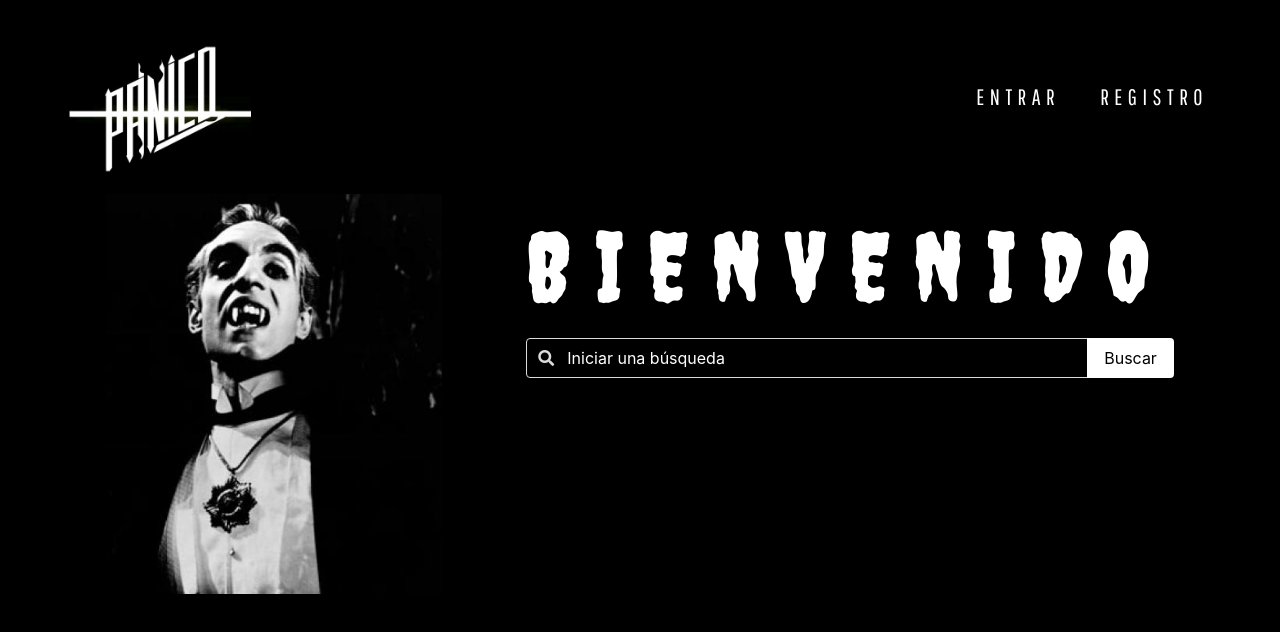
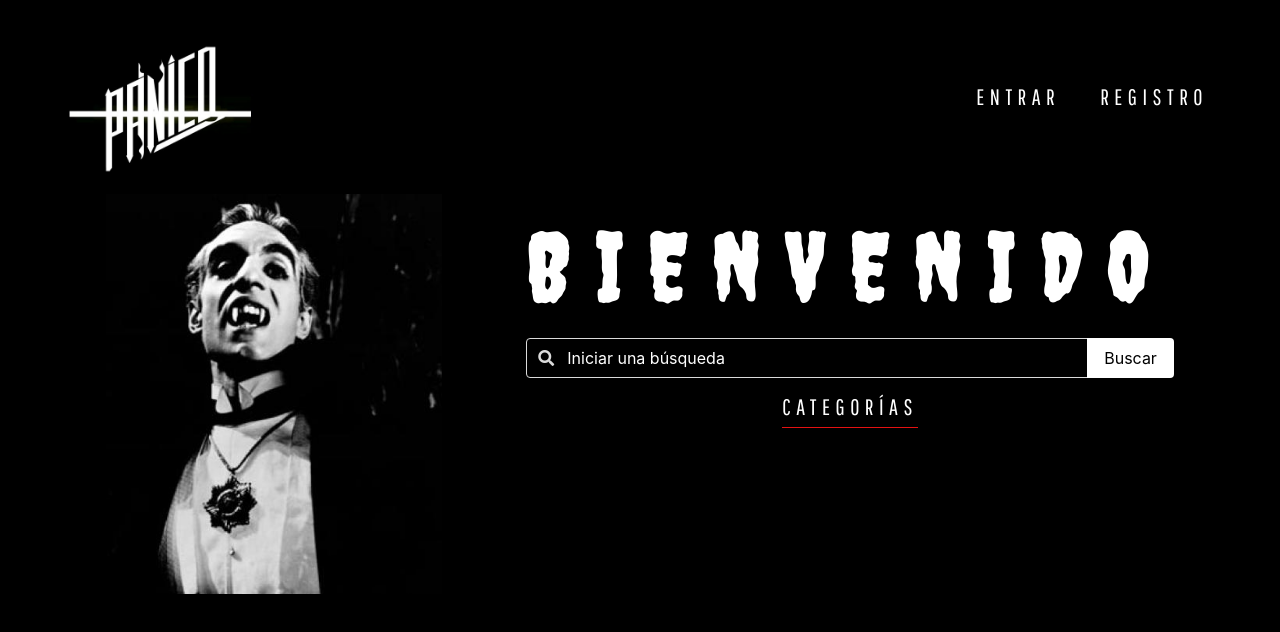
Before and after one commit to iohannc/fase3-equipo4, a React (Create React App) app: page / in a window 1280 px wide. Shown: the top 632 px of the page. Built offline with nearby package versions, Linux system fonts and the light colour scheme.

Commit message:
Incorpora el componente Titulo para CATEGORIAS

```diff
--- a/src/components/Banner/index.js
+++ b/src/components/Banner/index.js
@@ -9,6 +9,7 @@ import {
   Categories,
 } from "./Banner.styles";
 import vampiro from "../../assets/images/vampiro.jpg";
+import CatTitle from "../Title"
 
 const Banner = () => {
   return (
@@ -19,6 +20,7 @@ const Banner = () => {
       <RightSideBanner>
         <h1>BIENVENIDO</h1>
         <SearchForm />
+        <CatTitle name = "CATEGORÍAS"/>
         <Categories />
       </RightSideBanner>
     </Wrapper>
```
